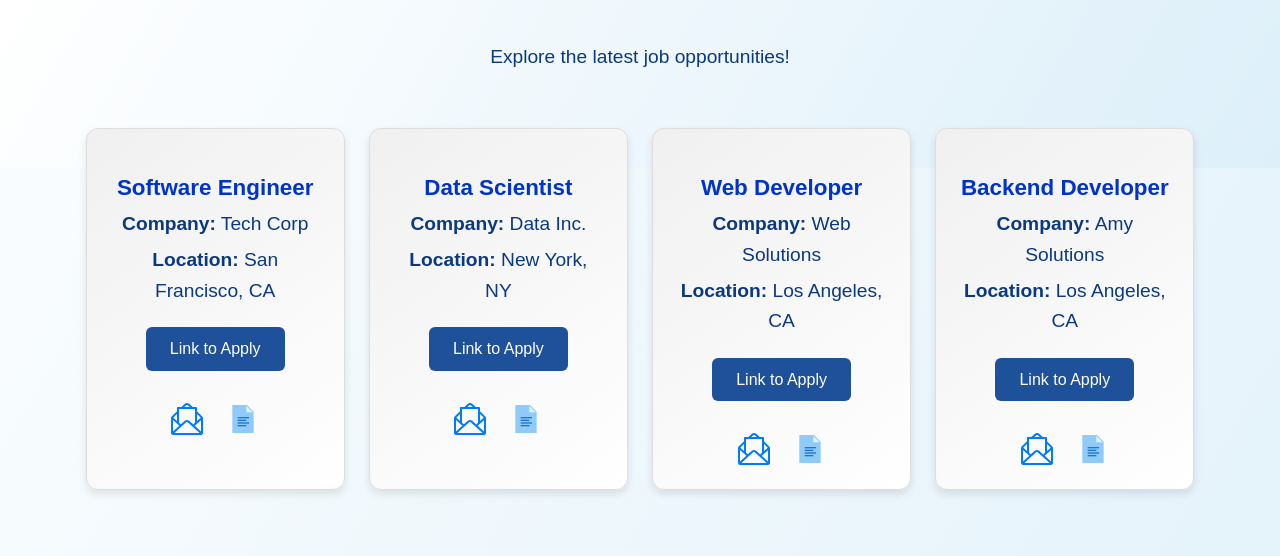
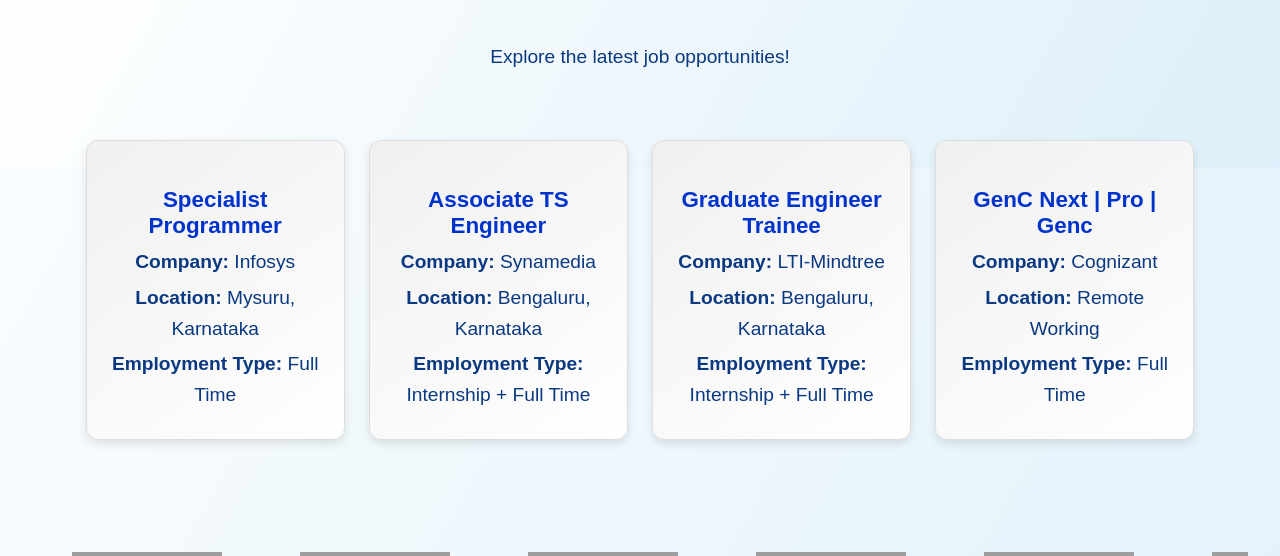
Before and after one commit to apeksha-ankola/JobScraper-Frontend, a React (Create React App) app: page / in a window 1280 px wide. Shown: the part 632-1188 px from the top of the page. Built offline with nearby package versions, Linux system fonts and the light colour scheme; grey boxes are pictures that could not be loaded.

Commit message:
Cards changed  for Job/Internship section

```diff
--- a/src/App.js
+++ b/src/App.js
@@ -1,12 +1,14 @@
 import React, { useState } from "react";
+import { BrowserRouter as Router } from "react-router-dom";
 import Navbar from "./Components/Navbar/Navbar";
 import LandingPage from "./Components/Landingpage/LandingPage";
 import About from "./Components/About/About";
-import JobCards from "./Components/JobCards/JobCards"; // Import JobCards component
+// import JobCards from "./Components/JobCards/JobCards";
+import DummyCards from "./Components/DummyCards/DummyCards";
 import CompanyCarousel from "./Components/Carousel/CompanyCarousel";
 import "./App.css";
 import logo from "./Components/Images/no-bg.png";
-import { BrowserRouter as Router } from "react-router-dom";
+
 
 const App = () => {
   const [view, setView] = useState("home");
@@ -14,24 +16,28 @@
   // Dummy jobs data
   const jobsData = [
     {
-      title: "Software Engineer",
-      company: "Tech Corp",
-      location: "San Francisco, CA",
+      title: "Specialist Programmer",
+      company: "Infosys",
+      EmploymentType: "Full Time",
+      location: "Mysuru, Karnataka",
     },
     {
-      title: "Data Scientist",
-      company: "Data Inc.",
-      location: "New York, NY",
+      title: "Associate TS Engineer",
+      company: "Synamedia",
+      EmploymentType: "Internship + Full Time",
+      location: "Bengaluru, Karnataka",
     },
     {
-      title: "Web Developer",
-      company: "Web Solutions",
-      location: "Los Angeles, CA",
+      title: "Graduate Engineer Trainee",
+      company: "LTI-Mindtree",
+      EmploymentType: "Internship + Full Time",
+      location: "Bengaluru, Karnataka",
     },
     {
-      title: "Backend Developer",
-      company: "Amy Solutions",
-      location: "Los Angeles, CA",
+      title: "GenC Next | Pro | Genc ",
+      company: "Cognizant",
+      EmploymentType: "Full Time",
+      location: "Remote Working",
     },
   ];
 
@@ -62,7 +68,7 @@
           <h1>Jobs</h1>
           <p>Explore the latest job opportunities!</p>
           <div className="job-cards-container">
-            <JobCards jobs={jobsData} /> {/* Pass jobsData to JobCards */}
+            <DummyCards jobs={jobsData} /> {/* Pass jobsData to JobCards */}
           </div>
         </div>
         {/* Company Logos Carousel */}
@@ -72,7 +78,7 @@
           <h1>Internships</h1>
           <p>Discover exciting internships to kickstart your career.</p>
           <div className="job-cards-container">
-            <JobCards jobs={jobsData} />{" "}
+            <DummyCards jobs={jobsData} />{" "}
             {/* You can replace jobsData with internship data */}
           </div>
         </div>
--- /dev/null
+++ b/src/Components/DummyCards/DummyCards.css
@@ -0,0 +1,112 @@
+/* Centering the Job Cards Container */
+.job-cards-container {
+    display: flex;
+    justify-content: center;
+    margin: 2rem 0;
+  }
+
+  /* Grid Layout for Job Cards */
+  .job-cards-grid {
+    display: grid;
+    grid-template-columns: repeat(4, 1fr); /* Four cards in a row */
+    gap: 1.5rem; /* Space between cards */
+    width: 90%;
+    max-width: 1200px;
+    padding: 1rem;
+  }
+
+  /* Individual Job Card Styling */
+  .job-card {
+    background: linear-gradient(
+      145deg,
+      #f0f0f0,
+      #ffffff
+    ); /* Subtle gradient background */
+    border: 1px solid #ddd;
+    border-radius: 12px;
+    box-shadow: 0px 4px 8px rgba(0, 0, 0, 0.1);
+    padding: 1.5rem;
+    text-align: center;
+    transition: transform 0.2s ease, box-shadow 0.3s ease;
+    overflow: hidden;
+  }
+
+  /* Hover Effects */
+  .job-card:hover {
+    transform: scale(1.05); /* Slight scaling effect on hover */
+    box-shadow: 0px 6px 12px rgba(0, 0, 0, 0.2);
+    background: linear-gradient(145deg, #e0e0e0, #f9f9f9);
+  }
+
+  /* Job Title Styling */
+  .job-card h3 {
+    font-size: 1.4rem;
+    color: #0033cc; /* Blue color for job title */
+    margin-bottom: 0.5rem;
+    text-transform: capitalize;
+  }
+
+  /* Job Details */
+  .job-card p {
+    font-size: 1rem;
+    color: #444;
+    margin: 0.3rem 0;
+    line-height: 1.5;
+  }
+
+  /* Apply Link Styling */
+  /* .apply-link {
+    display: inline-block;
+    margin: 1rem 0;
+    font-size: 1rem;
+    color: #ffffff;
+    border-radius: 6px;
+    text-decoration: none;
+    transition: background-color 0.3s ease;
+    background: #1f509a;
+    color: white;
+    border: none;
+    padding: 0.8rem 1.5rem;
+    cursor: pointer
+
+  }*/
+
+  /* .apply-link:hover {
+    background: #e38e49;
+    transform: scale(1.05);
+  } */
+
+  /* Icon Container Styling */
+  /* .icon-container {
+    display: flex;
+    justify-content: center;
+    gap: 1.5rem;
+    margin-top: 1rem;
+  } */
+
+  /* .icon-btn {
+    cursor: pointer;
+    font-size: 24px;
+    color: #007bff;
+    transition: color 0.3s ease;
+  } */
+
+  /* .icon-btn:hover {
+    color: rgb(9, 199, 247);
+  } */
+
+  /* Responsive Design */
+  @media (max-width: 992px) {
+    .job-cards-grid {
+      grid-template-columns: repeat(
+        2,
+        1fr
+      ); /* Two cards in a row for medium screens */
+    }
+  }
+
+  @media (max-width: 576px) {
+    .job-cards-grid {
+      grid-template-columns: 1fr; /* Single card in a row for small screens */
+    }
+  }
--- /dev/null
+++ b/src/Components/DummyCards/DummyCards.jsx
@@ -0,0 +1,49 @@
+import React from "react";
+import "./DummyCards.css";
+// import { SlEnvolopeLetter } from "react-icons/sl";
+// import { FcDocument } from "react-icons/fc";
+
+const DummyCards = ({ jobs, handleGenerateCoverLetter, handleGenerateResume }) => {
+  return (
+    <div className="job-cards-grid">
+      {jobs.map((job, index) => (
+        <div key={index} className="job-card">
+          <h3>{job.title}</h3>
+          <p>
+            <strong>Company:</strong> {job.company}
+          </p>
+          <p>
+            <strong>Location:</strong> {job.location}
+          </p>
+          <p>
+            <strong>Employment Type:</strong> {job.EmploymentType}
+          </p>
+          {/* <a
+            href={job.link}
+            target="_blank"
+            rel="noopener noreferrer"
+            className="apply-link"
+          >
+            Link to Apply
+          </a> */}
+          {/* <div className="icon-container">
+            <SlEnvolopeLetter
+              size={32}
+              className="icon-btn"
+              onClick={() => handleGenerateCoverLetter(job)}
+              title="Generate Cover Letter"
+            />
+            <FcDocument
+              size={32}
+              className="icon-btn"
+              onClick={() => handleGenerateResume(job)}
+              title="Generate Resume"
+            />
+          </div> */}
+        </div>
+      ))}
+    </div>
+  );
+};
+
+export default DummyCards;
```
